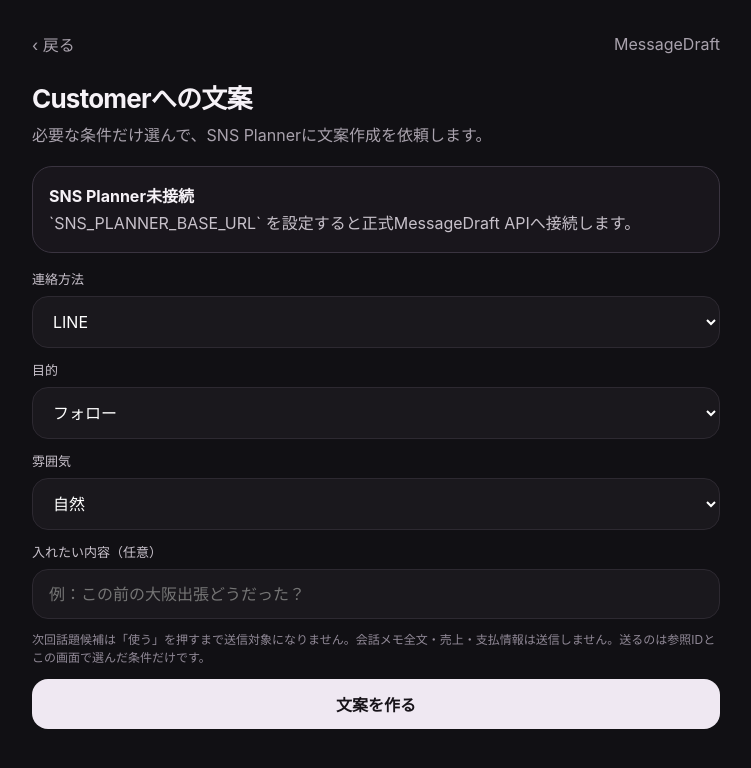
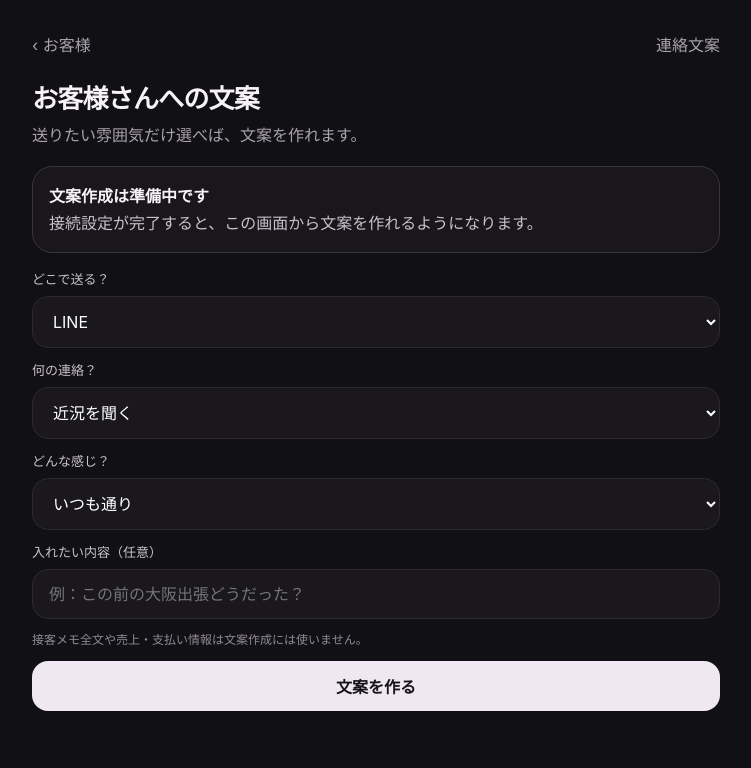
Before and after one commit to karukimori-wq/Velvet, a Next.js app: page /people/1/message in a window 1280 px wide. Shown: the top 768 px of the page, without its empty margins (264-1015 px from the left). Built offline with nearby package versions, Linux system fonts and the light colour scheme.

Commit message:
Simplify customer message draft UX

```diff
--- a/app/people/[customerId]/message/page.tsx
+++ b/app/people/[customerId]/message/page.tsx
@@ -6,80 +6,24 @@ import { getGrowthCustomerDisplay } from "@/lib/growth-engine-customer";
 import { getMessageDraftStatus } from "@/lib/message-draft";
 import { requestMessageDraftAction } from "./actions";
 
-export default async function MessageDraftPage({
-  params,
-  searchParams,
-}: {
-  params: Promise<{ customerId: string }>;
-  searchParams: Promise<Record<string, string | string[] | undefined>>;
-}) {
-  const { customerId } = await params;
-  const query = await searchParams;
-  const identity = await getRequestIdentity();
-  const [customer, memory] = await Promise.all([
-    getGrowthCustomerDisplay({ workspaceId: identity.workspaceId, userId: identity.userId, customerId }),
-    getCustomerMemory(identity.workspaceId, identity.userId, customerId),
-  ]);
-  const integration = getMessageDraftStatus();
-  const value = (key: string) => typeof query[key] === "string" ? query[key] as string : undefined;
-  const resultStatus = value("status");
-  const draftText = value("draftText");
-  const errorCode = value("errorCode");
-
+export default async function MessageDraftPage({ params, searchParams }: { params: Promise<{ customerId: string }>; searchParams: Promise<Record<string, string | string[] | undefined>> }) {
+  const { customerId } = await params; const query = await searchParams; const identity = await getRequestIdentity();
+  const [customer, memory] = await Promise.all([getGrowthCustomerDisplay({ workspaceId: identity.workspaceId, userId: identity.userId, customerId }), getCustomerMemory(identity.workspaceId, identity.userId, customerId)]);
+  const integration = getMessageDraftStatus(); const value=(key:string)=>typeof query[key]==="string"?query[key] as string:undefined; const resultStatus=value("status"); const draftText=value("draftText");
+  const displayName=customer.displayName||memory?.displayNameSnapshot||"お客様";
   return <main className="shell">
-    <header className="header">
-      <Link className="subtle" href={`/people/${customerId}`}>‹ 戻る</Link>
-      <span className="subtle">MessageDraft</span>
-    </header>
-
-    <section className="hero">
-      <h1>{customer.displayName || "Customer"}への文案</h1>
-      <p>必要な条件だけ選んで、SNS Plannerに文案作成を依頼します。</p>
-    </section>
-
-    {!integration.configured && <div className="card noticeCard"><div className="timelineTitle">SNS Planner未接続</div><div className="timelineBody">`SNS_PLANNER_BASE_URL` を設定すると正式MessageDraft APIへ接続します。</div></div>}
-
-    <form action={requestMessageDraftAction.bind(null, customerId)} className="stack compactForm">
-      <label className="fieldLabel" htmlFor="channel">連絡方法</label>
-      <select className="selectBox" id="channel" name="channel" defaultValue="line">
-        <option value="line">LINE</option>
-        <option value="instagram">Instagram DM</option>
-        <option value="email">メール</option>
-        <option value="sms">SMS</option>
-        <option value="other">その他</option>
-      </select>
-
-      <label className="fieldLabel" htmlFor="purpose">目的</label>
-      <select className="selectBox" id="purpose" name="purpose" defaultValue="follow_up">
-        <option value="follow_up">フォロー</option>
-        <option value="thanks">お礼</option>
-        <option value="visit_invite">来店案内</option>
-        <option value="birthday">誕生日</option>
-        <option value="other">その他</option>
-      </select>
-
-      <label className="fieldLabel" htmlFor="tone">雰囲気</label>
-      <select className="selectBox" id="tone" name="tone" defaultValue="natural">
-        <option value="natural">自然</option>
-        <option value="casual">カジュアル</option>
-        <option value="polite">丁寧</option>
-        <option value="warm">親しみ</option>
-      </select>
-
-      <MessageDraftCtaInput suggestion={memory?.nextTopicHint} />
-      <div className="formHint">次回話題候補は「使う」を押すまで送信対象になりません。会話メモ全文・売上・支払情報は送信しません。送るのは参照IDとこの画面で選んだ条件だけです。</div>
-      <button className="primaryButton" type="submit">文案を作る</button>
+    <header className="header"><Link className="subtle" href={`/people/${customerId}`}>‹ {displayName}</Link><span className="subtle">連絡文案</span></header>
+    <section className="hero"><h1>{displayName}さんへの文案</h1><p>送りたい雰囲気だけ選べば、文案を作れます。</p></section>
+    {!integration.configured&&<div className="card noticeCard"><div className="timelineTitle">文案作成は準備中です</div><div className="timelineBody">接続設定が完了すると、この画面から文案を作れるようになります。</div></div>}
+    <form action={requestMessageDraftAction.bind(null,customerId)} className="stack compactForm">
+      <label className="fieldLabel" htmlFor="channel">どこで送る？</label><select className="selectBox" id="channel" name="channel" defaultValue="line"><option value="line">LINE</option><option value="instagram">InstagramのDM</option><option value="email">メール</option><option value="sms">SMS</option><option value="other">その他</option></select>
+      <label className="fieldLabel" htmlFor="purpose">何の連絡？</label><select className="selectBox" id="purpose" name="purpose" defaultValue="follow_up"><option value="follow_up">近況を聞く</option><option value="thanks">お礼</option><option value="visit_invite">来店のお誘い</option><option value="birthday">誕生日</option><option value="other">その他</option></select>
+      <label className="fieldLabel" htmlFor="tone">どんな感じ？</label><select className="selectBox" id="tone" name="tone" defaultValue="natural"><option value="natural">いつも通り</option><option value="casual">くだけた感じ</option><option value="polite">丁寧</option><option value="warm">親しみを込める</option></select>
+      <MessageDraftCtaInput suggestion={memory?.nextTopicHint}/>
+      <div className="formHint">接客メモ全文や売上・支払い情報は文案作成には使いません。</div>
+      <button className="primaryButton" type="submit" disabled={!integration.configured}>文案を作る</button>
     </form>
-
-    {resultStatus && <div className="sectionTitle">結果</div>}
-    {resultStatus && <section className="card stack">
-      <div className="timelineTitle">{resultStatus === "success" ? "文案を作成しました" : resultStatus === "warning" ? "接続待ち / 注意" : "作成できませんでした"}</div>
-      {draftText && <div className="timelineBody">{draftText}</div>}
-      {value("messageDraftId") && <div className="formHint">messageDraftId · {value("messageDraftId")}</div>}
-      {value("messageDraftStatus") && <div className="formHint">status · {value("messageDraftStatus")}</div>}
-      {value("eventName") && <div className="formHint">event · {value("eventName")}</div>}
-      {value("traceId") && <div className="formHint">trace · {value("traceId")}</div>}
-      {errorCode && <div className="formError">{errorCode}</div>}
-    </section>}
+    {resultStatus&&<div className="sectionTitle">できた文案</div>}
+    {resultStatus&&<section className="card stack"><div className="timelineTitle">{resultStatus==="success"?"このまま使えます":resultStatus==="warning"?"現在文案を作れません":"作成できませんでした"}</div>{draftText&&<div className="timelineBody">{draftText}</div>}{draftText&&<div className="formHint">内容を確認してから送信してください。Velvetから自動送信はしません。</div>}</section>}
   </main>;
 }
```
